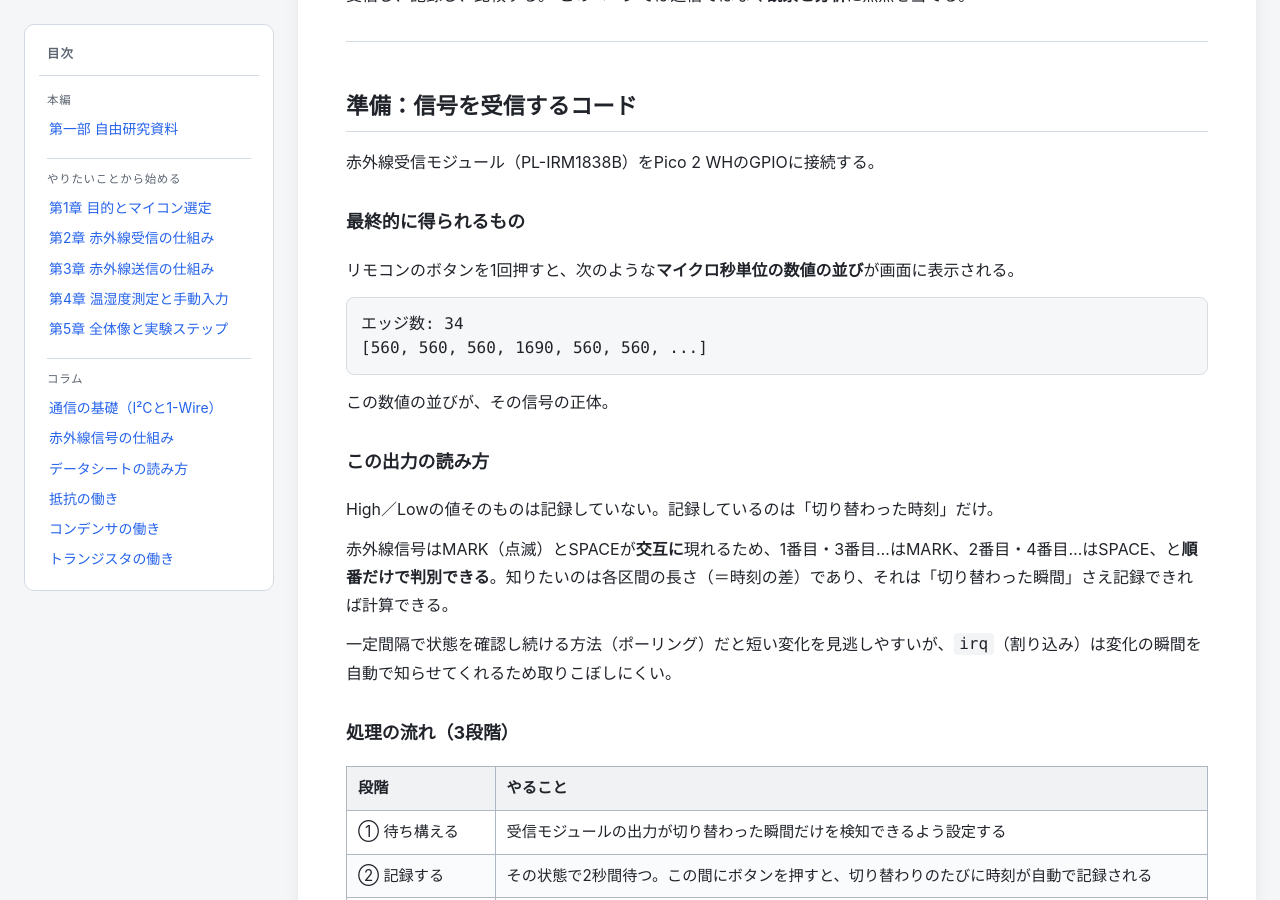
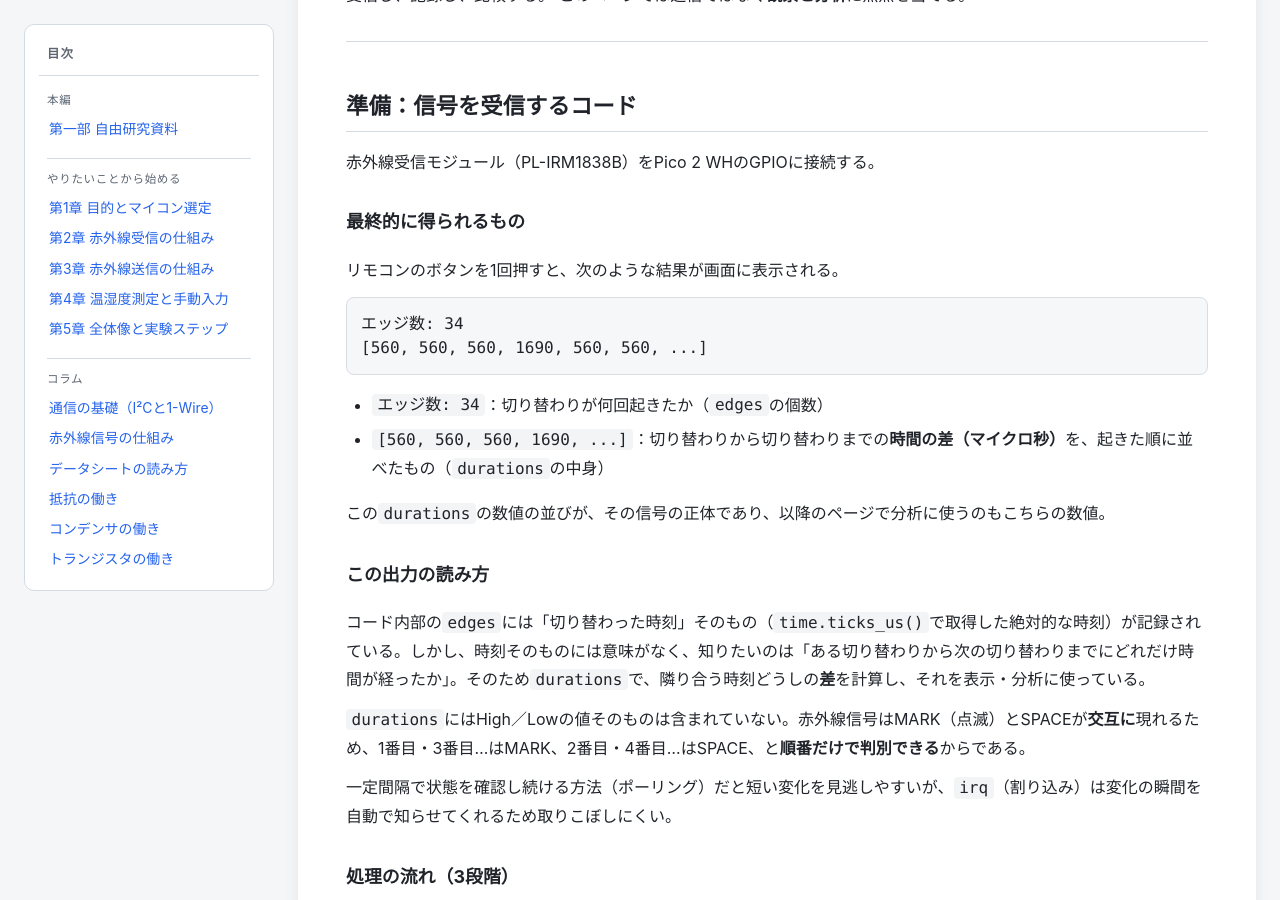
Before and after one commit to TsukemonoGit/Freest2026, a Jekyll site: the page built from docs/page21-draft3.md, in a window 1280 px wide and 900 px high, scrolled down 369 px. Built offline with Jekyll 4.4.1, drawn with Linux system fonts in a browser that asks for light colours; our own code applies the rules of GitHub Pages for plain Markdown files.

Commit message:
Clarify output details and signal interpretation
Updated the explanation of infrared signal processing and output interpretation.

````diff
--- a/docs/page21-draft3.md
+++ b/docs/page21-draft3.md
@@ -17,20 +17,23 @@
 
 ### 最終的に得られるもの
 
-リモコンのボタンを1回押すと、次のような**マイクロ秒単位の数値の並び**が画面に表示される。
+リモコンのボタンを1回押すと、次のような結果が画面に表示される。
 
 ```
 エッジ数: 34
 [560, 560, 560, 1690, 560, 560, ...]
 ```
 
-この数値の並びが、その信号の正体。
+- `エッジ数: 34`：切り替わりが何回起きたか（`edges`の個数）
+- `[560, 560, 560, 1690, ...]`：切り替わりから切り替わりまでの**時間の差（マイクロ秒）**を、起きた順に並べたもの（`durations`の中身）
+
+この`durations`の数値の並びが、その信号の正体であり、以降のページで分析に使うのもこちらの数値。
 
 ### この出力の読み方
 
-High／Lowの値そのものは記録していない。記録しているのは「切り替わった時刻」だけ。
+コード内部の`edges`には「切り替わった時刻」そのもの（`time.ticks_us()`で取得した絶対的な時刻）が記録されている。しかし、時刻そのものには意味がなく、知りたいのは「ある切り替わりから次の切り替わりまでにどれだけ時間が経ったか」。そのため`durations`で、隣り合う時刻どうしの**差**を計算し、それを表示・分析に使っている。
 
-赤外線信号はMARK（点滅）とSPACEが**交互に**現れるため、1番目・3番目…はMARK、2番目・4番目…はSPACE、と**順番だけで判別できる**。知りたいのは各区間の長さ（＝時刻の差）であり、それは「切り替わった瞬間」さえ記録できれば計算できる。
+`durations`にはHigh／Lowの値そのものは含まれていない。赤外線信号はMARK（点滅）とSPACEが**交互に**現れるため、1番目・3番目…はMARK、2番目・4番目…はSPACE、と**順番だけで判別できる**からである。
 
 一定間隔で状態を確認し続ける方法（ポーリング）だと短い変化を見逃しやすいが、`irq`（割り込み）は変化の瞬間を自動で知らせてくれるため取りこぼしにくい。
 
````
